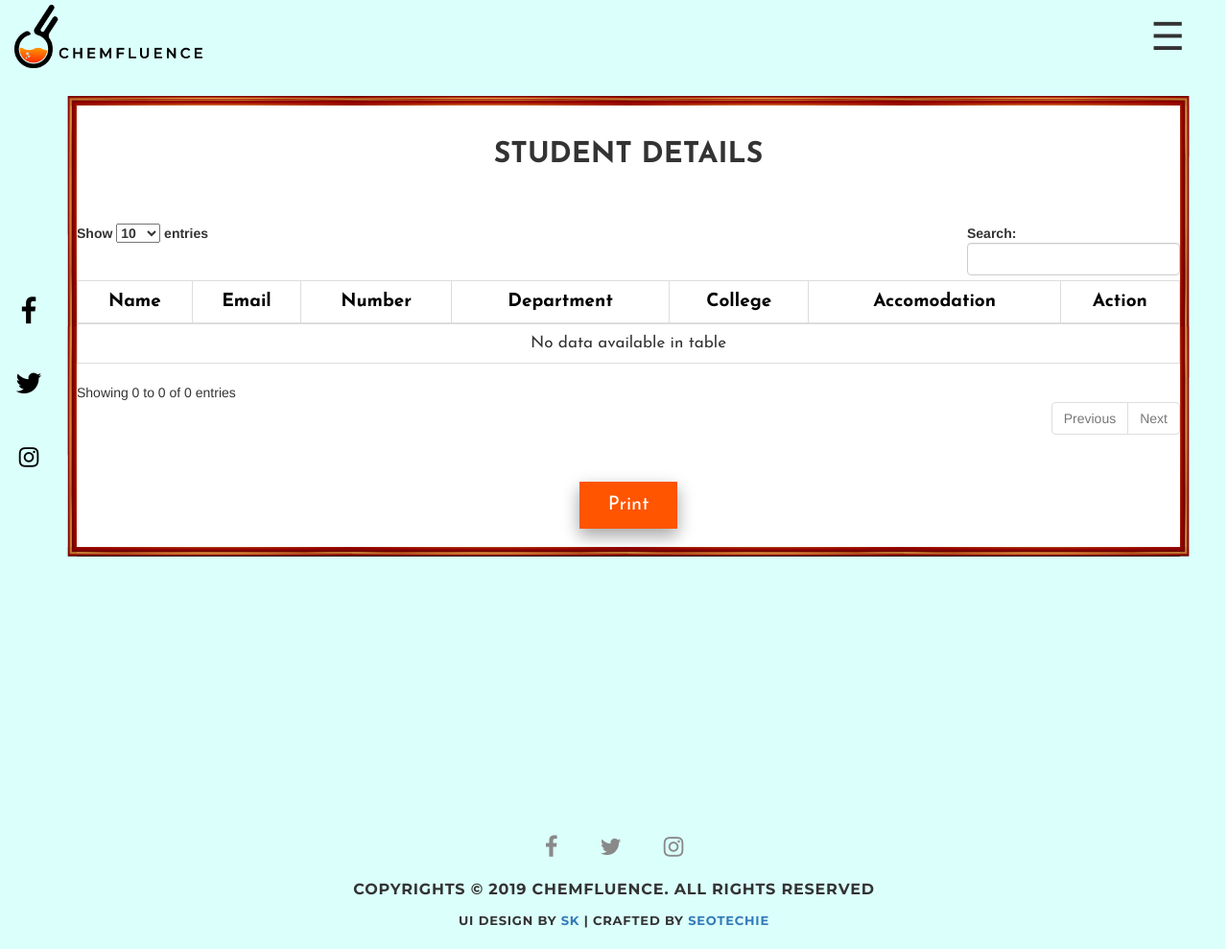
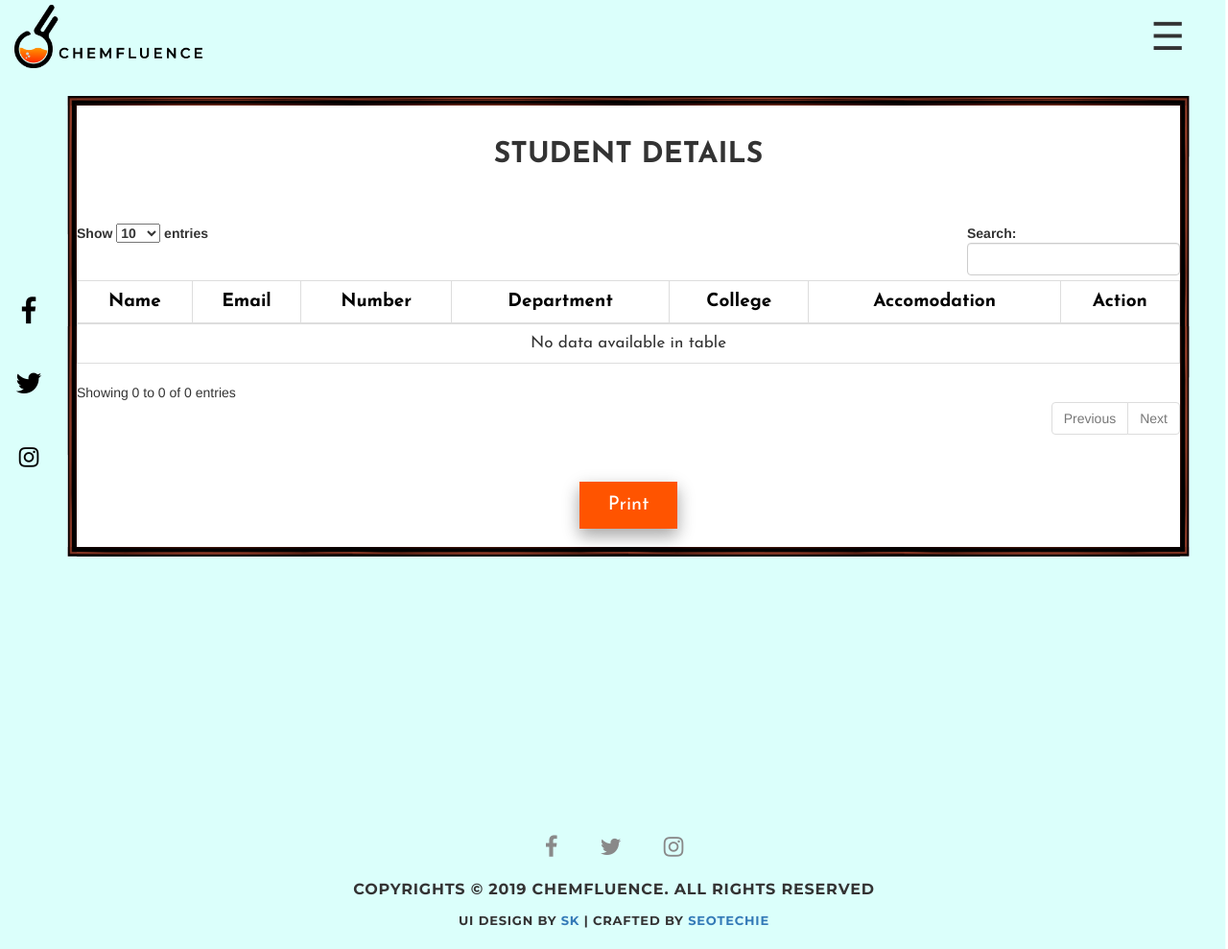
Before and after one commit to startersup/chemfluence, a PHP site: page /chemadmin/index.php in a window 1280 px wide. Shown: the whole page at 96% size. Run offline with PHP 8.4, Linux system fonts and the light colour scheme; data that the repository does not hold is empty; some libraries are stand-ins or nearby versions.

Commit message:
Update index.php
sss

```diff
--- a/chemadmin/index.php
+++ b/chemadmin/index.php
@@ -148,7 +148,7 @@ $conn=mysqli_connect('localhost','u148781541_chemf','Chemfluence2019','u14878154
         <div class="container top">
                    <script src="https://cdn.datatables.net/1.10.16/js/jquery.dataTables.min.js"></script>
 <script src="https://cdn.datatables.net/1.10.16/js/dataTables.bootstrap4.min.js"></script>
-<div class="container" id="borderimg1" style="background-color:#ffffff;">
+<div class="container" id="borderimg2" style="background-color:#ffffff;">
    <center> <h3>Student Details</h3></center>
  <br><br>
 	<div class="row" >
```
